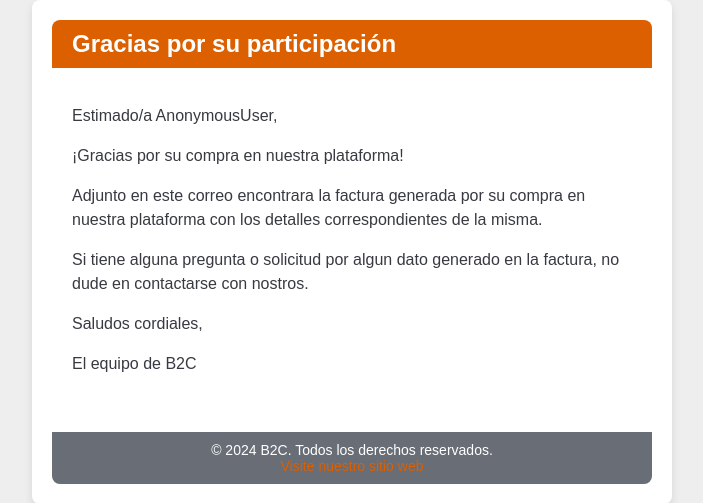
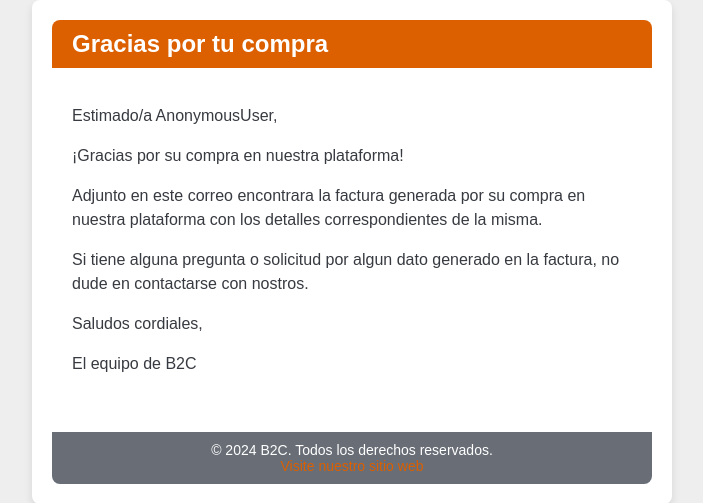
Before and after one commit to jcarrenoa/B2C-Store, a Django app: template store/templates/correos/factura_pdf.html in a window 1280 px wide. Shown: the top 503 px of the page, without its empty margins (288-991 px from the left). Run offline with Django 4.2, Linux system fonts and the light colour scheme; the template is opened without the code that fills it, so the values that code supplies are empty.

Commit message:
Modificaciones a mensajes de correos

```diff
--- a/store/templates/correos/factura_pdf.html
+++ b/store/templates/correos/factura_pdf.html
@@ -57,7 +57,7 @@
 <body>
     <div class="email-container">
         <div class="header">
-            <h1>Gracias por su participación</h1>
+            <h1>Gracias por tu compra</h1>
         </div>
         <div class="content">
             <p>Estimado/a {{ user }},</p>
```
